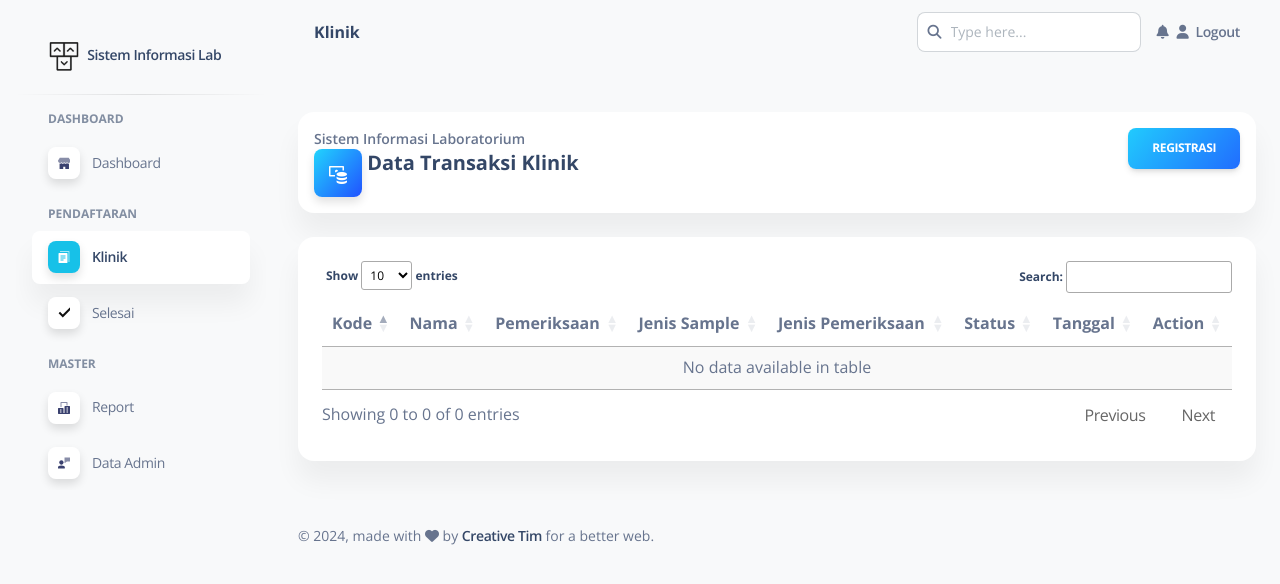
After one commit to AliAbdurohman16/SIL, a CodeIgniter app: page /SIL/index.php/viewneeds/klinik in a window 1280 px wide. The commit adds this page. Shown: the top 584 px of the page. Run offline with CodeIgniter, Linux system fonts and the light colour scheme; some libraries are stand-ins or nearby versions.

Commit message:
view regist pasien

```diff
--- a/application/config/routes.php
+++ b/application/config/routes.php
@@ -55,9 +55,11 @@ $route['translate_uri_dashes'] = FALSE;
 
 // controller yora disini
 
+$route['auth'] = 'authController/login';
 
 
 // controller novan disini
-$route['auth'] = 'ViewNeeds/login';
+$route['vauth'] = 'ViewNeeds/login';
 //admin
-$route['admin'] = 'ViewNeeds/adminDashboard';
+$route['vadmin'] = 'ViewNeeds/adminDashboard';
+$route['vadmin/klinik'] = 'ViewNeeds/klinik';
--- a/application/controllers/ViewNeeds.php
+++ b/application/controllers/ViewNeeds.php
@@ -22,4 +22,18 @@ class ViewNeeds extends CI_Controller
         $this->load->view('admin/index', $data);
         $this->load->view('admin/partials/footer', $data);
     }
+    public function klinik()
+    {
+        $data = [
+            'title' => "Klinik",
+            'active1' => "",
+            'active2' => "active",
+            'active3' => "",
+        ];
+        $this->load->view('admin/partials/header', $data);
+        $this->load->view('admin/partials/sidenav', $data);
+        $this->load->view('admin/partials/navbar', $data);
+        $this->load->view('admin/klinik', $data);
+        $this->load->view('admin/partials/footer', $data);
+    }
 }
--- a/application/views/admin/index.php
+++ b/application/views/admin/index.php
@@ -37,7 +37,7 @@
                             </div>
                         </div>
                         <div class="col-4 text-end">
-                            <div class="icon icon-shape bg-gradient-primary shadow text-center border-radius-md">
+                            <div class="icon icon-shape bg-gradient-info shadow text-center border-radius-md">
                                 <i class="ni ni-money-coins text-lg opacity-10" aria-hidden="true"></i>
                             </div>
                         </div>
@@ -80,7 +80,7 @@
                             </div>
                         </div>
                         <div class="col-4 text-end">
-                            <div class="icon icon-shape bg-gradient-warning shadow text-center border-radius-md">
+                            <div class="icon icon-shape bg-gradient-info shadow text-center border-radius-md">
                                 <i class="ni ni-atom text-lg opacity-10" aria-hidden="true"></i>
                             </div>
                         </div>
@@ -158,7 +158,7 @@
                     borderWidth: 3,
                     backgroundColor: gradientStroke1,
                     fill: true,
-                    data: [50, 80, 0, 0, 0, 0, 0, 0, 0, 0, 0],
+                    data: [50, 80, 40, 30, 99, 72, 52, 82, 95, 31, 80, 70],
                     maxBarThickness: 6
 
                 },
--- /dev/null
+++ b/application/views/admin/klinik.php
@@ -0,0 +1,138 @@
+<div class="container-fluid py-4">
+    <div class="row my-4">
+        <div class="col-xl-12 col-sm-12 mb-xl-0 mb-4">
+            <div class="card">
+                <div class="card-body p-3">
+                    <div class="row">
+                        <div class="col-lg-8 col-md-8 col-sm-6">
+                            <div class="numbers">
+                                <p class="text-sm mb-0 text-capitalize font-weight-bold">Sistem Informasi Laboratorium</p>
+                                <h5 class="font-weight-bolder mb-0">
+                                    <div class="icon icon-shape bg-gradient-info shadow text-center border-radius-md">
+                                        <i class="ni ni-money-coins text-lg opacity-10" aria-hidden="true"></i>
+                                    </div>
+                                    Data Transaksi Klinik
+                                </h5>
+                            </div>
+                        </div>
+                        <div class="col-4 col-md-4 col-sm-6 text-end">
+                            <button type="button" class="btn bg-gradient-info" data-bs-toggle="modal" data-bs-target="#largeModal">
+                                Registrasi
+                            </button>
+                        </div>
+                    </div>
+                </div>
+            </div>
+
+        </div>
+    </div>
+    <div class="row my-4">
+        <div class="modal fade bd-example-modal-lg" id="largeModal" tabindex="-1" aria-labelledby="largeModalLabel" aria-hidden="true">
+            <div class="modal-dialog modal-lg">
+                <div class="modal-content">
+                    <div class="modal-header">
+                        <h5 class="modal-title" id="largeModalLabel">Registrasi Pasien</h5>
+                        <button type="button" class="btn-close" data-bs-dismiss="modal" aria-label="Close"></button>
+                    </div>
+                    <div class="modal-body">
+                        <!-- Formulir -->
+                        <form>
+                            <div class="row">
+                                <div class="col-lg-6 col-md-12 col-sm-12">
+                                    <div class="mb-3">
+                                        <label for="noRM" class="form-label">No RM</label>
+                                        <input type="text" class="form-control" id="noRM" placeholder="Masukan No RM">
+                                    </div>
+                                    <div class="mb-3">
+                                        <label for="kodeReg" class="form-label">Kode Registrasi</label>
+                                        <input type="text" class="form-control" id="kodeReg" placeholder="Masukan Kode Reg">
+                                    </div>
+                                    <div class="mb-3">
+                                        <label for="jenisPem" class="form-label">Jenis Pemeriksaan *</label>
+                                        <input type="text" class="form-control" id="jenisPem" placeholder="Jenis Pemeriksaan" required>
+                                    </div>
+                                    <div class="mb-3">
+                                        <label for="pemeriksaan" class="form-label">Parameter *</label>
+                                        <input type="text" class="form-control" id="pemeriksaan" placeholder="Pilih Sampel terlebih dahulu" required>
+                                    </div>
+                                    <div class="mb-3">
+                                        <label for="Catatan" class="form-label">Catatan </label>
+                                        <textarea name="catatan" class="form-control" id="" cols="30" rows="3"></textarea>
+                                    </div>
+                                </div>
+                                <div class="col-lg-6 col-md-12 col-sm-12">
+                                    <div class="mb-3">
+                                        <label for="nik" class="form-label">NIK *</label>
+                                        <input type="number" class="form-control" id="nik" placeholder="Masukan NIK">
+                                    </div>
+                                    <div class="mb-3">
+                                        <label for="nama" class="form-label">Nama</label>
+                                        <input type="text" class="form-control" id="nama" placeholder="Masukan nama">
+                                    </div>
+                                    <div class="mb-3">
+                                        <label for="email" class="form-label">Email</label>
+                                        <input type="email" class="form-control" id="email" placeholder="Masukan Email">
+                                    </div>
+                                    <div class="mb-3">
+                                        <label for="alamat" class="form-label">Alamat</label>
+                                        <input type="text" class="form-control" id="alamat" placeholder="Masukan alamat">
+                                    </div>
+                                    <div class="mb-3">
+                                        <label for="tempatLahir" class="form-label">Tempat Lahir</label>
+                                        <input type="text" class="form-control" id="tempatLahir" placeholder="Masukan Tempat Lahir">
+                                    </div>
+                                    <div class="mb-3">
+                                        <label for="tanggalLahir" class="form-label">Tanggal Lahir</label>
+                                        <input type="date" class="form-control" id="tanggalLahir" placeholder="Masukan tanggal Lahir">
+                                    </div>
+                                    <div class="mb-3">
+                                        <label for="jenisKelamin" class="form-label">Jenis Kelamin</label>
+                                        <input type="text" class="form-control" id="jenisKelamin" placeholder="Masukan Jenis Kelamin">
+                                    </div>
+                                    <div class="mb-3">
+                                        <label for="noHP" class="form-label">No Hp</label>
+                                        <input type="Number" class="form-control" id="noHP" placeholder="Masukan No Hp">
+                                    </div>
+                                </div>
+                            </div>
+                        </form>
+                    </div>
+                    <div class="modal-footer">
+                        <button type="button" class="btn btn-secondary" data-bs-dismiss="modal">Tutup</button>
+                        <button type="button" class="btn btn-info">Simpan</button>
+                    </div>
+                </div>
+            </div>
+        </div>
+        <div class="col-xl-12 col-sm-12">
+            <div class="card">
+                <div class="card-body">
+                    <table id="myTable" class="display">
+                        <thead>
+                            <tr>
+                                <th>Kode</th>
+                                <th>Nama</th>
+                                <th>Pemeriksaan</th>
+                                <th>Jenis Sample</th>
+                                <th>Jenis Pemeriksaan</th>
+                                <th>Status</th>
+                                <th>Tanggal</th>
+                                <th>Action</th>
+                            </tr>
+                        </thead>
+                        <tbody>
+
+                        </tbody>
+                    </table>
+                </div>
+            </div>
+        </div>
+    </div>
+</div>
+<script src="https://cdn.jsdelivr.net/npm/bootstrap@5.3.2/dist/js/bootstrap.min.js"></script>
+
+<script>
+    $(document).ready(function() {
+        $('#myTable').DataTable();
+    });
+</script>
--- a/application/views/admin/partials/header.php
+++ b/application/views/admin/partials/header.php
@@ -18,8 +18,11 @@
     <script src="https://kit.fontawesome.com/42d5adcbca.js" crossorigin="anonymous"></script>
     <link href="<?= base_url('assets/css/nucleo-svg.css"') ?> rel=" stylesheet" />
     <!-- CSS Files -->
+    <link rel="stylesheet" href="https://cdn.jsdelivr.net/npm/bootstrap@5.3.2/dist/css/bootstrap.min.css">
     <link id="pagestyle" href="<?= base_url('assets/css/soft-ui-dashboard.css?v=1.0.7') ?>" rel="stylesheet" />
     <!-- Nepcha Analytics (nepcha.com) -->
     <!-- Nepcha is a easy-to-use web analytics. No cookies and fully compliant with GDPR, CCPA and PECR. -->
-    <script defer data-site="YOUR_DOMAIN_HERE" src="https://api.nepcha.com/js/nepcha-analytics.js"></script>
+    <script src="https://code.jquery.com/jquery-3.7.1.min.js" integrity="sha256-/JqT3SQfawRcv/BIHPThkBvs0OEvtFFmqPF/lYI/Cxo=" crossorigin="anonymous"></script>
+    <link href="https://cdn.datatables.net/2.0.0/css/dataTables.dataTables.min.css" rel="stylesheet">
+    <script src="https://cdn.datatables.net/2.0.0/js/dataTables.min.js"></script>
 </head>
--- /dev/null
+++ b/package.json
@@ -0,0 +1,5 @@
+{
+  "dependencies": {
+    "jquery": "^3.7.1"
+  }
+}
```
Also changed, not shown: application/views/admin/partials/footer.php (+1 -84 lines), package-lock.json (added).
